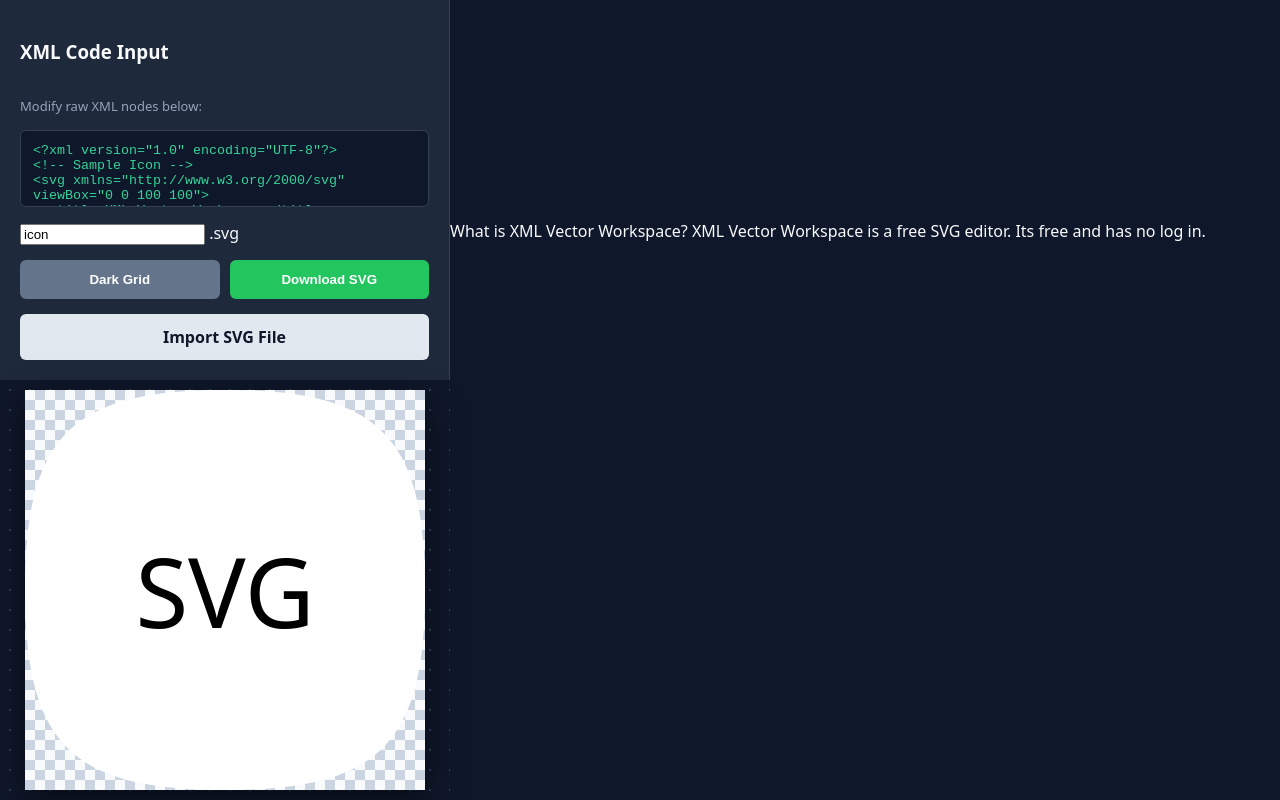
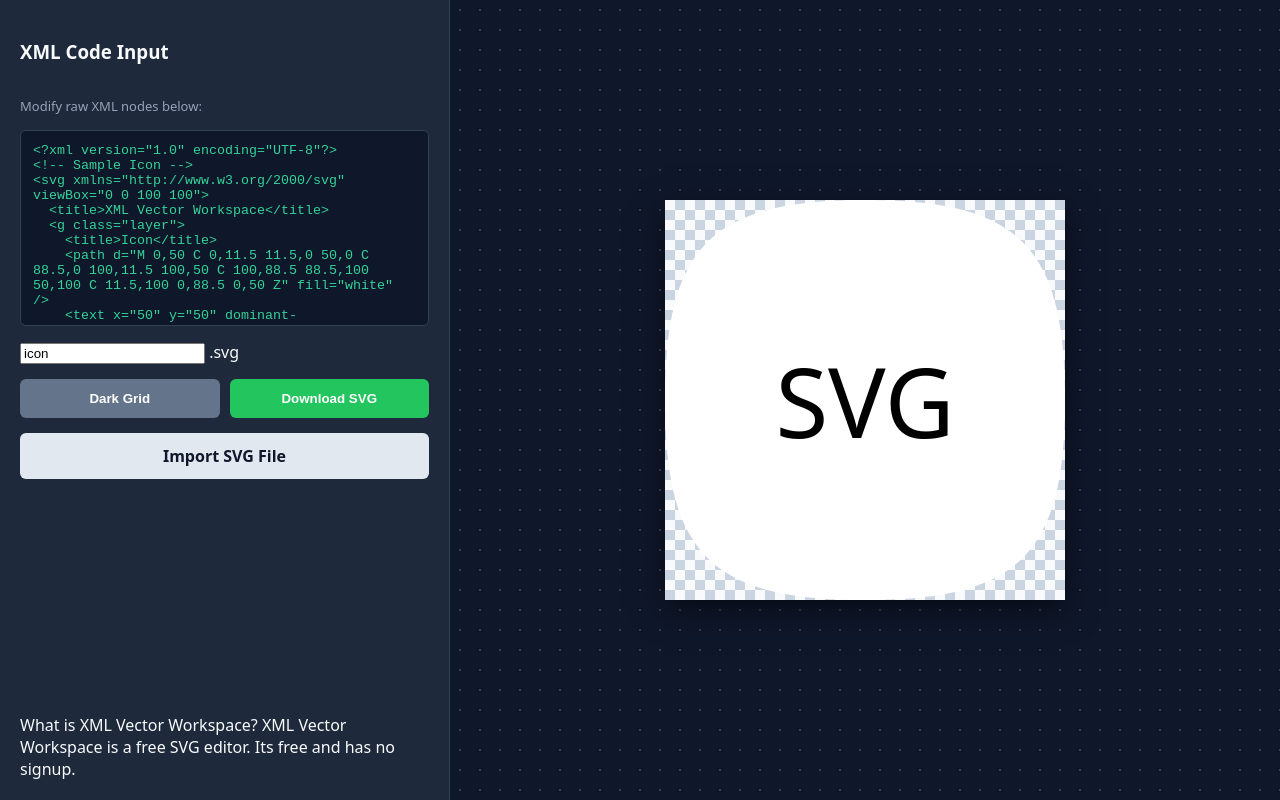
Before and after one commit to xchanroldan101/Svg-Editor, a plain HTML site: page index.html in a window 1280 px wide. Drawn offline with Linux system fonts and the light colour scheme.

Commit message:
Update index.html

```diff
--- a/index.html
+++ b/index.html
@@ -37,9 +37,9 @@
     </div>
         <label for="fileInput" class="btn" style="background:#e2e8f0; color:#0f172a;">Import SVG File</label>
         <input type="file" id="fileInput" accept=".svg,.xml">
+        <br><br><br><br><br><br><br><br><br><br>
+        What is XML Vector Workspace? XML Vector Workspace is a free SVG editor. Its free and has no signup.
     </div>
-    <br><br><br><br><br><br><br><br><br><br>
-    What is XML Vector Workspace? XML Vector Workspace is a free SVG editor. Its free and has no log in.
     <div id="workspace">
         <div id="canvasContainer">
             <div id="canvasNode"></div>
```
